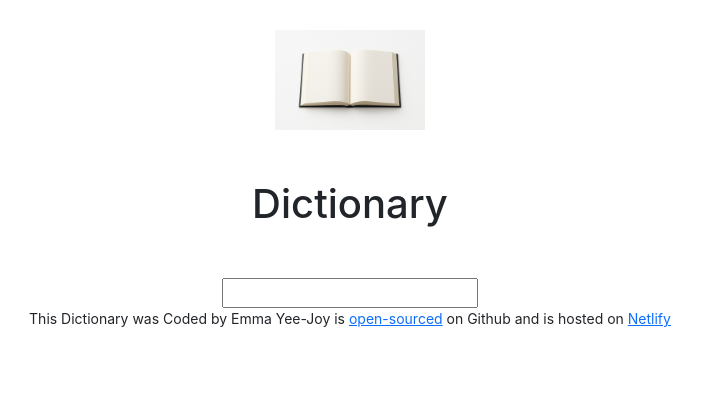
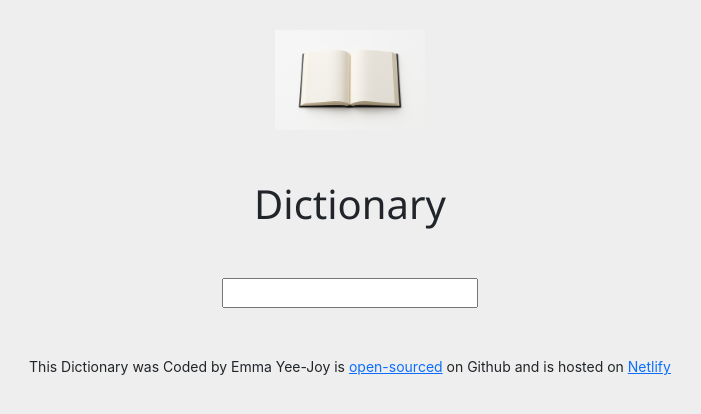
Before and after one commit to eyeej/shecodes-dictionary, a React (Create React App) app: page / in a window 1280 px wide. Shown: the top 414 px of the page, without its empty margins (290-991 px from the left). Built offline with nearby package versions, Linux system fonts and the light colour scheme.

Commit message:
tutorial went rogue so minimum css included

```diff
--- a/src/App.css
+++ b/src/App.css
@@ -1,3 +1,7 @@
+body {
+  background:#eeeeee;
+}
+
 .App-header {
   margin: 30px 0;
 }
@@ -5,7 +9,7 @@
 h1 {
   margin: 30px 0;
   padding: 20px;
-
+  font-family: 'Segoe UI', Tahoma, Geneva, Verdana, sans-serif;
 }
 
 .App-logo {
@@ -13,3 +17,7 @@ h1 {
   display: block;
   margin: 0 auto;
 }
+
+.footer {
+  font-family: 'Segoe UI', Tahoma, Geneva, Verdana, sans-serif;
+}
--- a/src/App.js
+++ b/src/App.js
@@ -20,6 +20,8 @@ function App() {
         <Dictionary />
       </main>
       <footer>
+        <br/>
+        <br/>
         <small>
         <div className="text-center">This Dictionary was Coded by Emma Yee-Joy is <a href="https://github.com/eyeej/shecodes-dictionary">open-sourced</a> on Github and is hosted on <a href="https://shecodes-dictionary-io.netlify.app/">Netlify</a></div>
         </small>
--- a/src/Results.js
+++ b/src/Results.js
@@ -3,6 +3,7 @@ import Meaning from "./Meaning.js";
 import Phonetics from "./Phonetics.js";
 
 export default function Results(props) {
+    console.log(JSON.stringify(props.results, null, 2));
     if (props.results) {
         return (
             <div className="Result">
```
